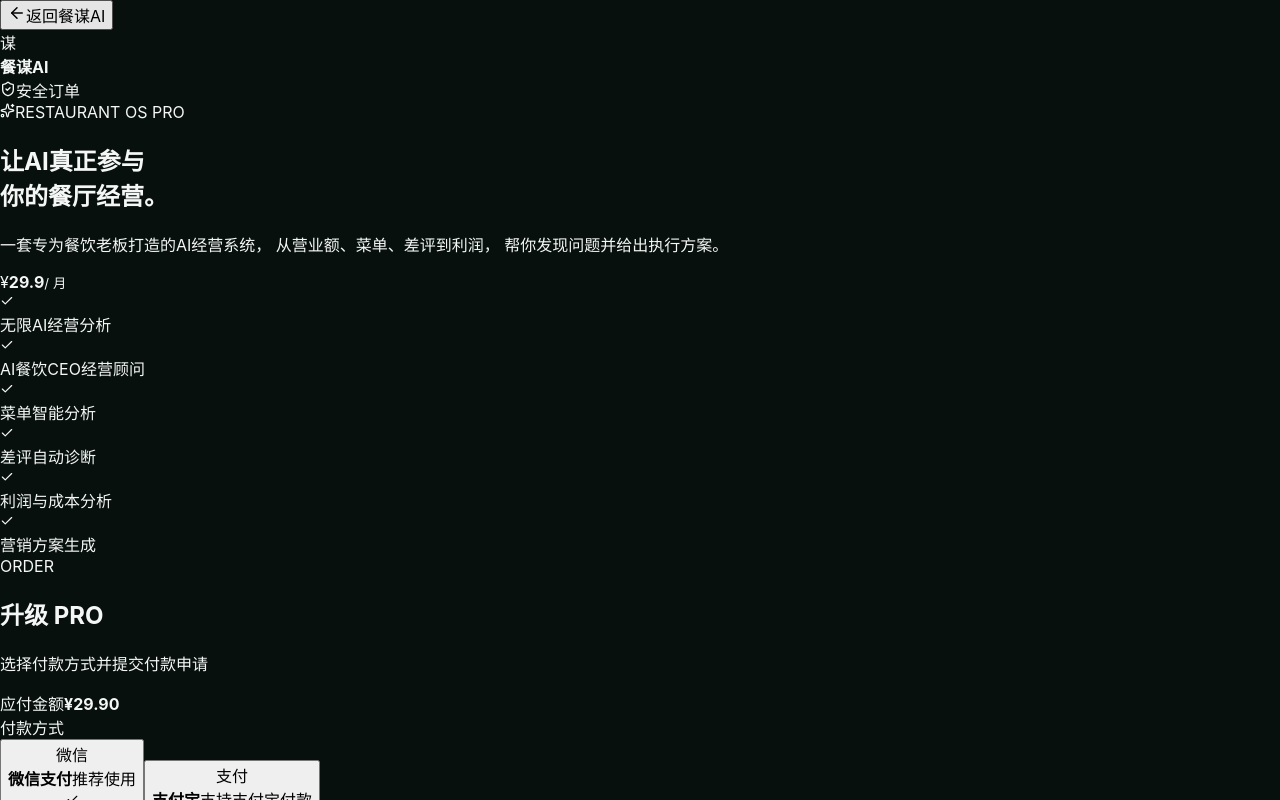
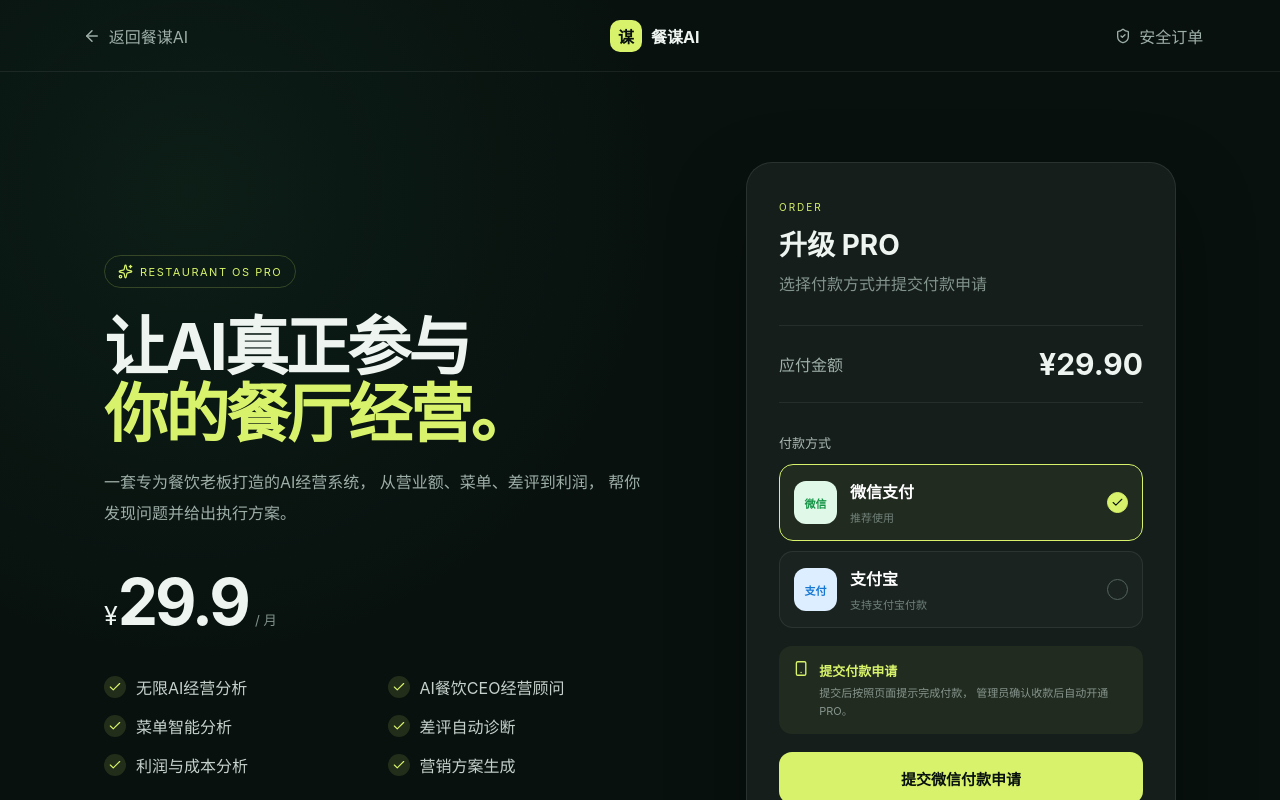
Before and after one commit to louqingle12-ux/canmou-ai, a Next.js app: page /pro in a window 1280 px wide. Shown: the top 800 px of the page. Built offline with nearby package versions, Linux system fonts and the light colour scheme; no server answers.

Commit message:
Update globals.css

```diff
--- a/app/globals.css
+++ b/app/globals.css
@@ -1246,3 +1246,450 @@
     padding: 15px;
   }
 }
+.proPage {
+  min-height: 100vh;
+  background:
+    radial-gradient(
+      circle at 15% 20%,
+      rgba(40, 100, 75, 0.15),
+      transparent 35%
+    ),
+    #08110e;
+  color: #eef5f1;
+}
+
+.proTopbar {
+  height: 72px;
+  padding: 0 6%;
+  display: flex;
+  align-items: center;
+  justify-content: space-between;
+  border-bottom: 1px solid rgba(255,255,255,.07);
+}
+
+.backButton,
+.secureText {
+  border: 0;
+  background: transparent;
+  color: #9eafa8;
+  display: flex;
+  align-items: center;
+  gap: 8px;
+}
+
+.backButton {
+  cursor: pointer;
+}
+
+.proTopBrand {
+  display: flex;
+  align-items: center;
+  gap: 9px;
+}
+
+.miniLogo {
+  width: 32px;
+  height: 32px;
+  border-radius: 10px;
+  display: grid;
+  place-items: center;
+  background: #d8f36b;
+  color: #08110e;
+  font-weight: 900;
+}
+
+.proContainer {
+  max-width: 1120px;
+  margin: 0 auto;
+  padding: 90px 24px;
+  display: grid;
+  grid-template-columns: 1fr 430px;
+  gap: 90px;
+  align-items: center;
+}
+
+.proBadge {
+  width: fit-content;
+  padding: 8px 13px;
+  border: 1px solid rgba(216,243,107,.2);
+  border-radius: 999px;
+  color: #d8f36b;
+  font-size: 11px;
+  letter-spacing: 1.5px;
+  display: flex;
+  gap: 7px;
+  align-items: center;
+}
+
+.proProduct h1 {
+  margin: 25px 0 20px;
+  font-size: clamp(42px, 5vw, 68px);
+  line-height: 1.05;
+  letter-spacing: -3px;
+}
+
+.proProduct h1 span {
+  color: #d8f36b;
+}
+
+.proDescription {
+  max-width: 590px;
+  color: #9eafa8;
+  line-height: 1.9;
+  font-size: 16px;
+}
+
+.priceBox {
+  margin: 35px 0;
+  display: flex;
+  align-items: baseline;
+}
+
+.priceBox span {
+  font-size: 25px;
+}
+
+.priceBox strong {
+  font-size: 64px;
+  letter-spacing: -3px;
+}
+
+.priceBox small {
+  color: #82938c;
+  margin-left: 7px;
+}
+
+.features {
+  display: grid;
+  grid-template-columns: 1fr 1fr;
+  gap: 15px;
+}
+
+.feature {
+  display: flex;
+  align-items: center;
+  gap: 10px;
+  color: #c6d1cc;
+}
+
+.feature > div {
+  width: 22px;
+  height: 22px;
+  border-radius: 50%;
+  background: rgba(216,243,107,.13);
+  color: #d8f36b;
+  display: grid;
+  place-items: center;
+}
+
+.checkoutCard {
+  padding: 32px;
+  border-radius: 26px;
+  background: rgba(255,255,255,.055);
+  border: 1px solid rgba(255,255,255,.09);
+  box-shadow: 0 30px 80px rgba(0,0,0,.3);
+}
+
+.checkoutHeader span {
+  color: #d8f36b;
+  font-size: 10px;
+  letter-spacing: 2px;
+}
+
+.checkoutHeader h2 {
+  margin: 8px 0;
+  font-size: 28px;
+}
+
+.checkoutHeader p {
+  margin: 0;
+  color: #82938c;
+}
+
+.checkoutPrice {
+  margin: 30px 0;
+  padding: 20px 0;
+  border-top: 1px solid rgba(255,255,255,.07);
+  border-bottom: 1px solid rgba(255,255,255,.07);
+  display: flex;
+  justify-content: space-between;
+  align-items: center;
+}
+
+.checkoutPrice span {
+  color: #9eafa8;
+}
+
+.checkoutPrice strong {
+  font-size: 30px;
+}
+
+.paymentLabel {
+  margin-bottom: 12px;
+  font-size: 13px;
+  color: #aab8b2;
+}
+
+.paymentOptions {
+  display: grid;
+  gap: 10px;
+}
+
+.paymentOption {
+  width: 100%;
+  padding: 14px;
+  display: flex;
+  align-items: center;
+  gap: 13px;
+  text-align: left;
+  border: 1px solid rgba(255,255,255,.08);
+  border-radius: 14px;
+  background: rgba(255,255,255,.025);
+  color: white;
+  cursor: pointer;
+}
+
+.paymentOption.active {
+  border-color: #d8f36b;
+  background: rgba(216,243,107,.06);
+}
+
+.paymentIcon {
+  width: 43px;
+  height: 43px;
+  border-radius: 12px;
+  display: grid;
+  place-items: center;
+  font-size: 11px;
+  font-weight: 700;
+}
+
+.wechat {
+  background: #dff8e7;
+  color: #159447;
+}
+
+.alipay {
+  background: #dceeff;
+  color: #1677d2;
+}
+
+.paymentOption strong {
+  display: block;
+  margin-bottom: 3px;
+}
+
+.paymentOption span {
+  color: #71827b;
+  font-size: 11px;
+}
+
+.radio {
+  margin-left: auto;
+  width: 21px;
+  height: 21px;
+  border-radius: 50%;
+  border: 1px solid #53635d;
+  display: grid;
+  place-items: center;
+}
+
+.paymentOption.active .radio {
+  background: #d8f36b;
+  color: #08110e;
+  border-color: #d8f36b;
+}
+
+.paymentTip {
+  margin: 18px 0;
+  padding: 14px;
+  display: flex;
+  gap: 10px;
+  border-radius: 13px;
+  background: rgba(216,243,107,.06);
+  color: #d8f36b;
+}
+
+.paymentTip strong {
+  font-size: 13px;
+}
+
+.paymentTip p {
+  margin: 5px 0 0;
+  color: #87968f;
+  font-size: 11px;
+  line-height: 1.6;
+}
+
+.checkoutError {
+  padding: 12px;
+  margin-bottom: 12px;
+  border-radius: 10px;
+  background: rgba(255,80,80,.1);
+  color: #ff8d8d;
+  font-size: 13px;
+}
+
+.payButton,
+.successButton {
+  width: 100%;
+  height: 52px;
+  border: 0;
+  border-radius: 13px;
+  background: #d8f36b;
+  color: #08110e;
+  font-size: 15px;
+  font-weight: 800;
+  cursor: pointer;
+}
+
+.payButton:disabled {
+  opacity: .6;
+  cursor: not-allowed;
+}
+
+.checkoutBottom {
+  margin-top: 17px;
+  display: flex;
+  justify-content: center;
+  gap: 25px;
+  color: #66766f;
+  font-size: 11px;
+}
+
+.checkoutBottom div {
+  display: flex;
+  align-items: center;
+  gap: 5px;
+}
+
+.successContainer {
+  min-height: calc(100vh - 72px);
+  display: grid;
+  place-items: center;
+  padding: 40px 20px;
+}
+
+.successCard {
+  width: min(520px, 100%);
+  padding: 45px;
+  text-align: center;
+  border-radius: 28px;
+  background: rgba(255,255,255,.055);
+  border: 1px solid rgba(255,255,255,.09);
+}
+
+.successCircle {
+  width: 70px;
+  height: 70px;
+  margin: 0 auto 20px;
+  border-radius: 50%;
+  display: grid;
+  place-items: center;
+  background: #d8f36b;
+  color: #08110e;
+}
+
+.successBadge {
+  color: #d8f36b;
+  font-size: 10px;
+  letter-spacing: 2px;
+}
+
+.successCard h1 {
+  font-size: 34px;
+  margin: 12px 0;
+}
+
+.successCard > p {
+  color: #87968f;
+}
+
+.orderInfo {
+  margin: 28px 0;
+  padding: 5px 20px;
+  border-radius: 15px;
+  background: rgba(0,0,0,.18);
+  text-align: left;
+}
+
+.orderInfo div {
+  padding: 13px 0;
+  display: flex;
+  justify-content: space-between;
+  border-bottom: 1px solid rgba(255,255,255,.06);
+}
+
+.orderInfo div:last-child {
+  border-bottom: 0;
+}
+
+.orderInfo span {
+  color: #71827b;
+}
+
+.orderInfo strong {
+  max-width: 250px;
+  overflow: hidden;
+  text-overflow: ellipsis;
+}
+
+.successNotice {
+  padding: 15px;
+  display: flex;
+  gap: 10px;
+  text-align: left;
+  border-radius: 13px;
+  background: rgba(216,243,107,.06);
+  color: #d8f36b;
+  margin-bottom: 20px;
+}
+
+.successNotice strong {
+  font-size: 13px;
+}
+
+.successNotice p {
+  margin: 5px 0 0;
+  color: #87968f;
+  font-size: 11px;
+  line-height: 1.6;
+}
+
+@media (max-width: 850px) {
+  .proContainer {
+    grid-template-columns: 1fr;
+    padding: 55px 20px;
+    gap: 45px;
+  }
+
+  .proProduct h1 {
+    font-size: 45px;
+  }
+
+  .features {
+    grid-template-columns: 1fr;
+  }
+
+  .secureText {
+    display: none;
+  }
+}
+
+@media (max-width: 500px) {
+  .proTopbar {
+    padding: 0 18px;
+  }
+
+  .checkoutCard {
+    padding: 22px;
+  }
+
+  .successCard {
+    padding: 28px 20px;
+  }
+
+  .orderInfo strong {
+    max-width: 170px;
+  }
+}
```
